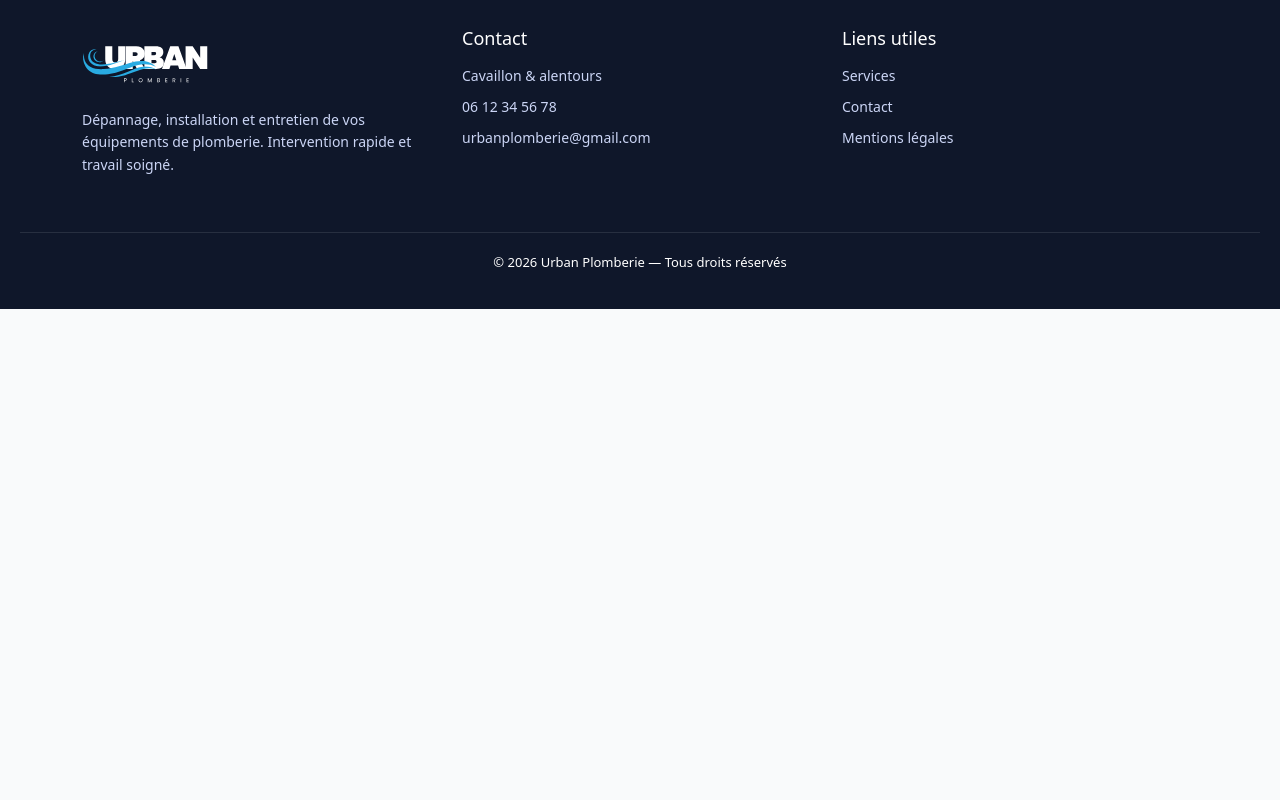
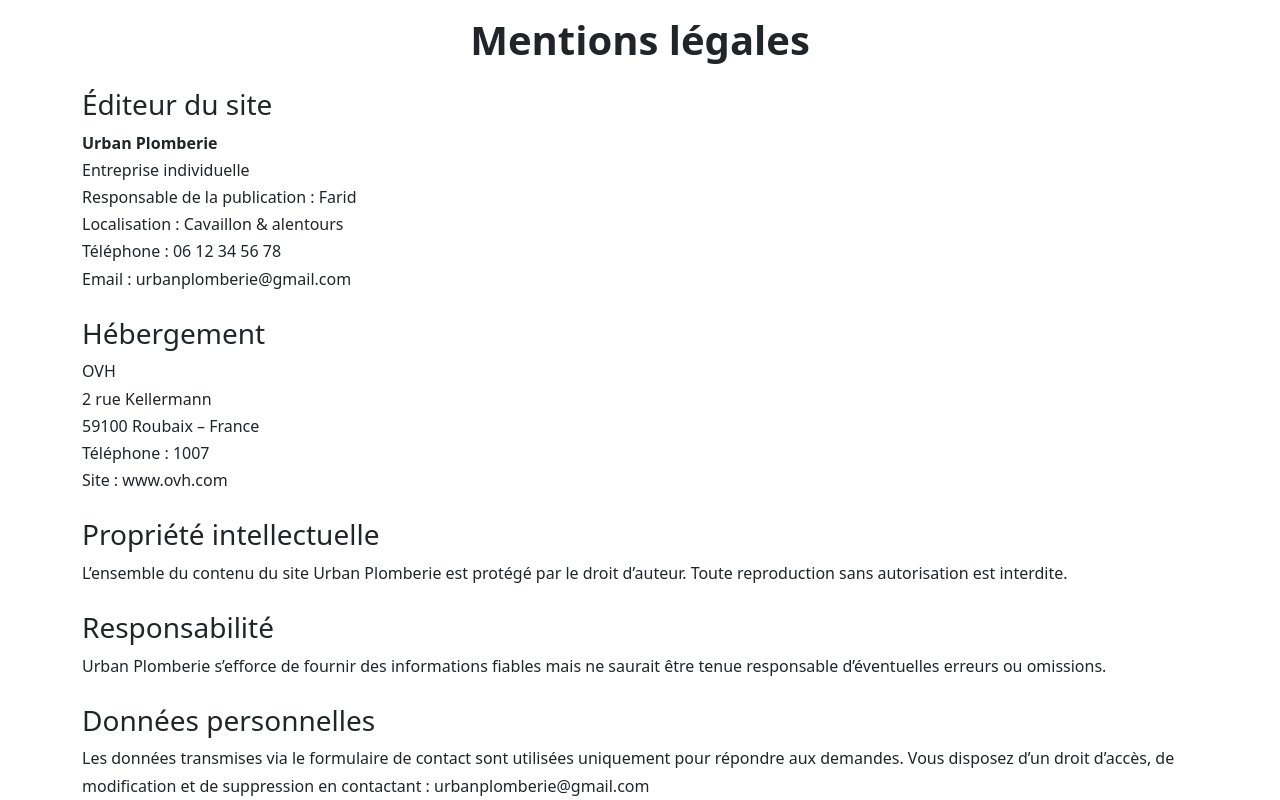
Before and after one commit to yanislft/UrbanPlomberie, a React (Vite) app: page /mentionslegales in a window 1280 px wide. Shown: the part 160-960 px from the top of the page. Before the commit the page ends 800 px from the top, so only its background shows below. Built offline with nearby package versions, Linux system fonts and the light colour scheme.

Commit message:
Ajout de la page Mentions Légales

```diff
--- a/src/App.jsx
+++ b/src/App.jsx
@@ -3,8 +3,10 @@
 
 import Navbar from './components/Navbar';
 import Footer from './components/Footer';
+
 import Home from './pages/Home';
 import Contact from './pages/Contact';
+import MentionsLegales from './pages/MentionsLegales';
 
 import 'animate.css';
 
@@ -19,6 +21,7 @@
         <Routes>
           <Route path="/" element={<Home />} />
           <Route path="/contact" element={<Contact />} />
+          <Route path="/mentionslegales" element={<MentionsLegales />} />
         </Routes>
 
        <Footer />
--- a/src/components/Footer.jsx
+++ b/src/components/Footer.jsx
@@ -27,9 +27,9 @@
           <div className="col-12 col-md-4 footer-col text-center text-md-start">
             <h4>Liens utiles</h4>
             <ul>
-              <li><a href="#services">Services</a></li>
-              <li><a href="#contact">Contact</a></li>
-              <li><a href="/mentions-legales">Mentions légales</a></li>
+              <li><a href="/#presta">Services</a></li>
+              <li><a href="/contact">Contact</a></li>
+              <li><a href="/mentionslegales">Mentions légales</a></li>
             </ul>
           </div>
 
--- a/src/components/Navbar.jsx
+++ b/src/components/Navbar.jsx
@@ -60,17 +60,17 @@
             {links.map((link) => (
               <li key={link.href}>
                 {link.type === "route" ? (
-                  <Link
-                    to={link.href}
+                  <a
+                    href={link.href}
                     className="navbar-link"
                     onClick={() => setIsOpen(false)}
                   >
                     {link.fr}
-                  </Link>
+                  </a>
                 ) : (
-                  <Link to={link.href} className="navbar-link" onClick={() => setIsOpen(false)}>
+                  <a href={link.href} className="navbar-link" onClick={() => setIsOpen(false)}>
                   {link.fr}
-                </Link>
+                </a>
                 )}
               </li>
             ))}
@@ -81,13 +81,13 @@
           {links.map((link) => (
             <li key={link.href}>
               {link.type === "route" ? (
-                <Link to={link.href} className="navbar-link">
+                <a href={link.href} className="navbar-link">
                   {link.fr}
-                </Link>
+                </a>
               ) : (
-                <Link to={link.href} className="navbar-link">
+                <a href={link.href} className="navbar-link">
                   {link.fr}
-                </Link>
+                </a>
               )}
             </li>
           ))}
--- a/src/index.css
+++ b/src/index.css
@@ -827,10 +827,6 @@
 
 /************ Page contact **********/
 
-/****************************
-        CONTACT – CLEAN
-****************************/
-
 .contact-page {
   background-color: #ffffff;
 }
@@ -914,3 +910,19 @@
     font-size: 2rem;
   }
 }
+
+/********************************************************************
+
+/************ Mentions légales **********/
+
+.mentions-legales h1 {
+  font-weight: 700;
+}
+
+.mentions-legales h3 {
+  margin-top: 1.5rem;
+}
+
+.mentions-legales p {
+  line-height: 1.7;
+}
--- /dev/null
+++ b/src/pages/MentionsLegales.jsx
@@ -0,0 +1,68 @@
+function MentionsLegales() {
+  return (
+    <main className="mentions-legales py-5">
+      <div className="container">
+        <h1 className="mb-4 text-center">Mentions légales</h1>
+
+        <section className="mb-4">
+          <h3>Éditeur du site</h3>
+          <p>
+            <strong>Urban Plomberie</strong><br />
+            Entreprise individuelle<br />
+            Responsable de la publication : Farid<br />
+            Localisation : Cavaillon & alentours<br />
+            Téléphone : 06 12 34 56 78<br />
+            Email : urbanplomberie@gmail.com
+          </p>
+        </section>
+
+        <section className="mb-4">
+          <h3>Hébergement</h3>
+          <p>
+            OVH<br />
+            2 rue Kellermann<br />
+            59100 Roubaix – France<br />
+            Téléphone : 1007<br />
+            Site : www.ovh.com
+          </p>
+        </section>
+
+        <section className="mb-4">
+          <h3>Propriété intellectuelle</h3>
+          <p>
+            L’ensemble du contenu du site Urban Plomberie est protégé par le droit
+            d’auteur. Toute reproduction sans autorisation est interdite.
+          </p>
+        </section>
+
+        <section className="mb-4">
+          <h3>Responsabilité</h3>
+          <p>
+            Urban Plomberie s’efforce de fournir des informations fiables mais ne
+            saurait être tenue responsable d’éventuelles erreurs ou omissions.
+          </p>
+        </section>
+
+        <section className="mb-4">
+          <h3>Données personnelles</h3>
+          <p>
+            Les données transmises via le formulaire de contact sont utilisées
+            uniquement pour répondre aux demandes.
+            Vous disposez d’un droit d’accès, de modification et de suppression
+            en contactant : urbanplomberie@gmail.com
+          </p>
+        </section>
+
+        <section>
+          <h3>Cookies</h3>
+          <p>
+            Le site peut utiliser des cookies nécessaires à son bon fonctionnement.
+            Vous pouvez les désactiver via les paramètres de votre navigateur.
+          </p>
+        </section>
+      </div>
+    </main>
+  );
+}
+
+export default MentionsLegales;
```
